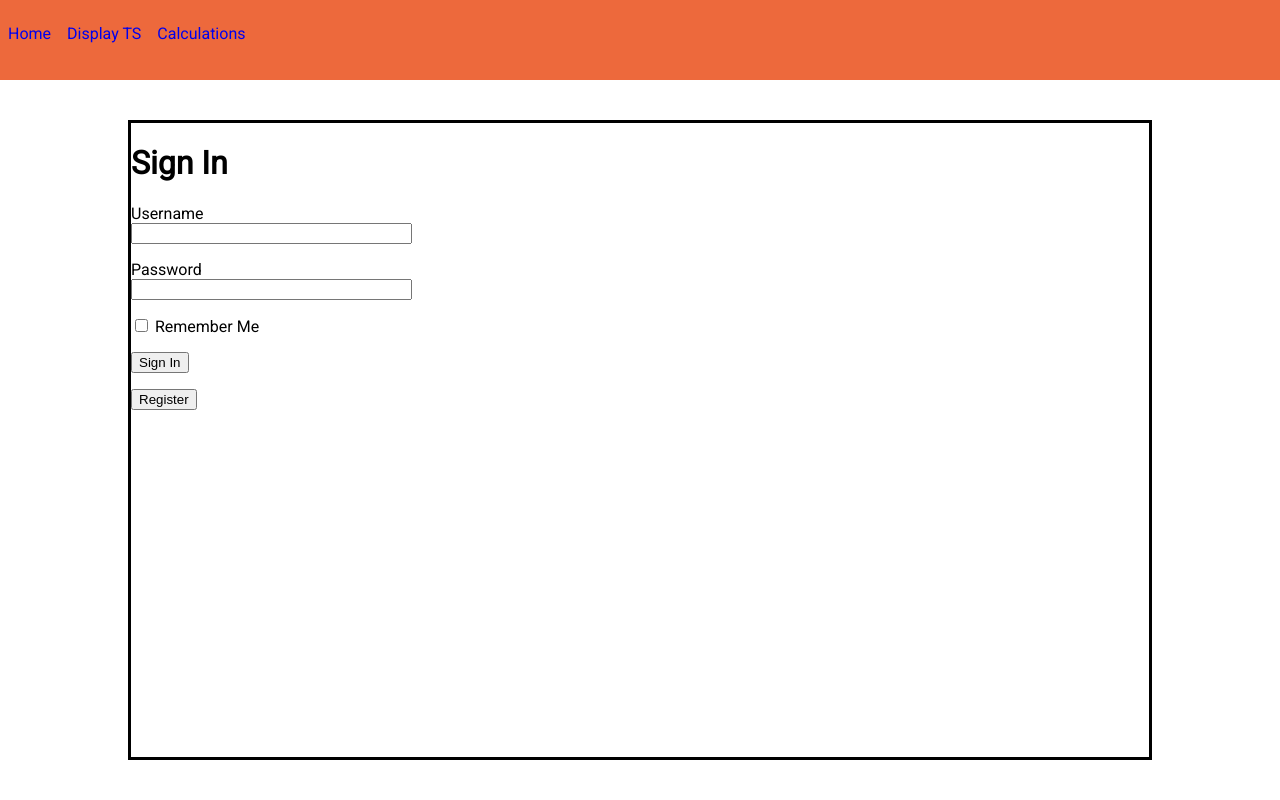
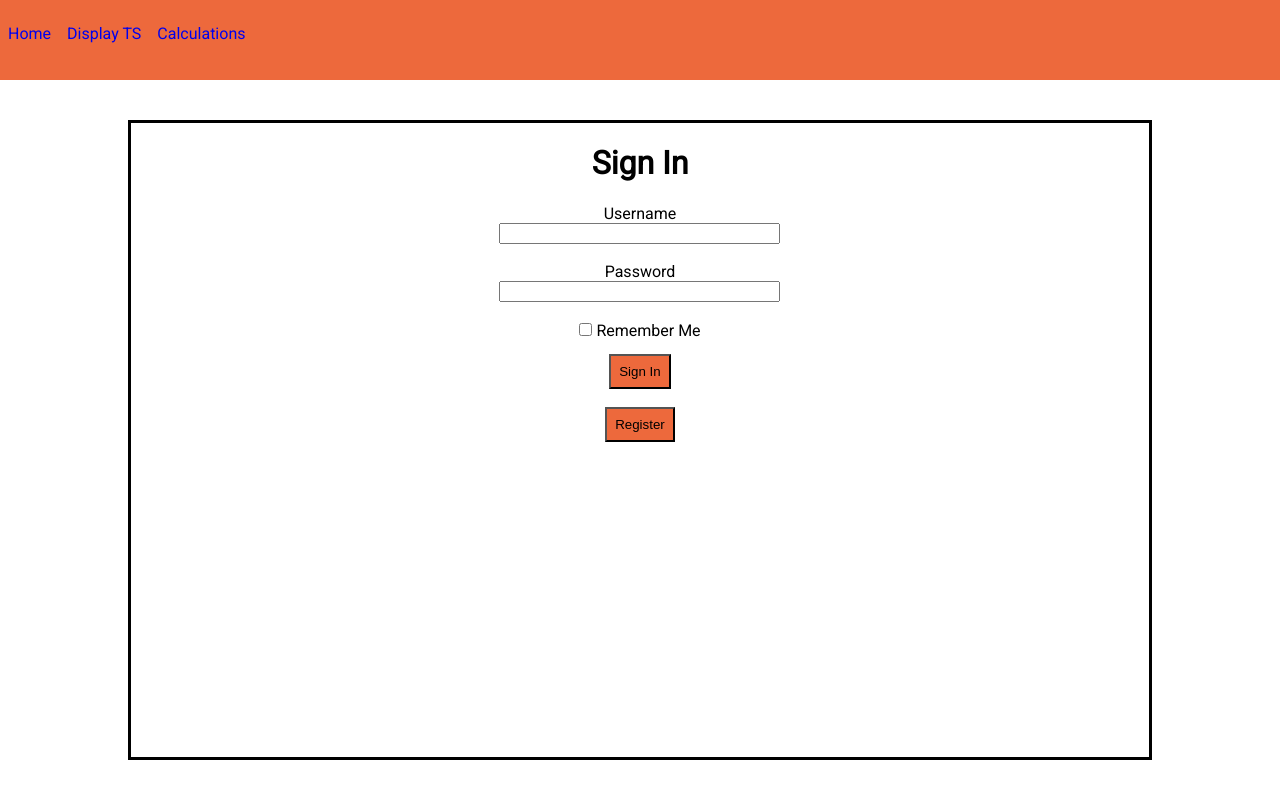
Before and after one commit to SanderBos1/Time_series_analyser, a Flask app: page / in a window 1280 px wide. Run offline with Flask 3, Linux system fonts and the light colour scheme; some libraries are stand-ins or nearby versions.

Commit message:
Login layout
Changed some login layout
Changed env file
Changed dockerfile logic

```diff
--- a/requirements.txt
+++ b/requirements.txt
@@ -69,3 +69,4 @@ tzdata==2024.1
 wcwidth==0.2.13
 Werkzeug==3.0.1
 WTForms==3.1.2
+WTForms-JSON==0.3.5
--- a/ts_app/__init__.py
+++ b/ts_app/__init__.py
@@ -13,7 +13,7 @@ import wtforms_json
 
 def create_app():
     app = Flask(__name__)
-    app.config.from_object(config.dev_config)
+    app.config.from_object(config.config)
     db.init_app(app)
     migrate = Migrate(app, db)
     login.init_app(app)
--- /dev/null
+++ b/ts_app/login/static/styles/authentication.css
@@ -0,0 +1,39 @@
+#sign_in_form_container{
+	position:relative;
+	left:20%;
+	width:60%;
+	text-align:center;
+}
+
+#sign_in_form{
+	position:relative;
+	height:100%;
+	width:100%;
+	display: inline-block;
+}
+
+#sign_in_form > *{
+	position:relative;
+	margin:auto;
+	margin-bottom: 3%;
+}
+
+#register_form_container{
+	position:relative;
+	left:10%;
+	width:70%;
+	text-align:center;
+}
+
+#register_form{
+	position:relative;
+	height:100%;
+	width:100%;
+	display: inline-block;
+}
+
+#register_form > *{
+	position:relative;
+	margin:auto;
+	margin-bottom: 3%;
+}
--- a/ts_app/login/templates/login.html
+++ b/ts_app/login/templates/login.html
@@ -1,20 +1,21 @@
 {% extends "base.html" %}
 
+{% block head %}
+<link rel="stylesheet" href="{{url_for('login.static',filename='styles/authentication.css')}}">
+{% endblock %}
+
 {% block content %}
+<div id="sign_in_form_container">
     <h1>Sign In</h1>
-    <form action="" method="post" novalidate>
+    <form action="" method="post" novalidate id="sign_in_form">
         {{ form.hidden_tag() }}
-        <p>
-            {{ form.username.label }}<br>
-            {{ form.username(size=32) }}
-        </p>
-        <p>
-            {{ form.password.label }}<br>
-            {{ form.password(size=32) }}
-        </p>
-        <p>{{ form.remember_me() }} {{ form.remember_me.label }}</p>
-        <p>{{ form.submit() }}</p>
-        <button name="register">Register</button>
-
+        {{ form.username.label }} <br>
+        {{ form.username(size=32) }} <br>
+        {{ form.password.label }} <br>
+        {{ form.password(size=32) }} <br>
+        {{ form.remember_me() }} {{ form.remember_me.label }}
+        {{ form.submit (class_="button_standard") }}
+        <button name="register" class="button_standard">Register</button>
+    </div>
     </form>
 {% endblock %}
--- a/ts_app/login/templates/logout.html
+++ /dev/null
@@ -1,5 +0,0 @@
-{% extends "base.html" %}
-
-{% block content %}
-    <h1> You are logged out</h1>
-{% endblock %}
```
Also changed, not shown: docker-compose.yml (+5 -5 lines), ts_app/login/templates/register.html (+8 -2 lines), readme.txt, 2 other files.
